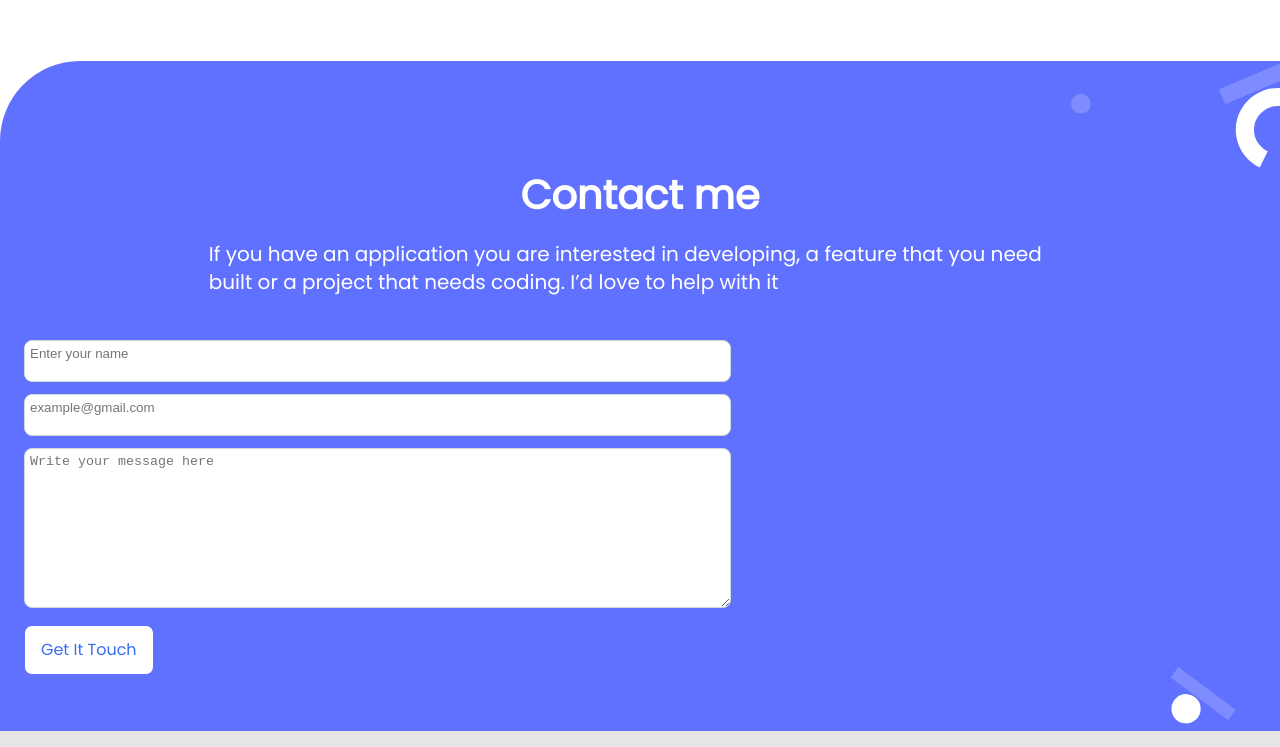
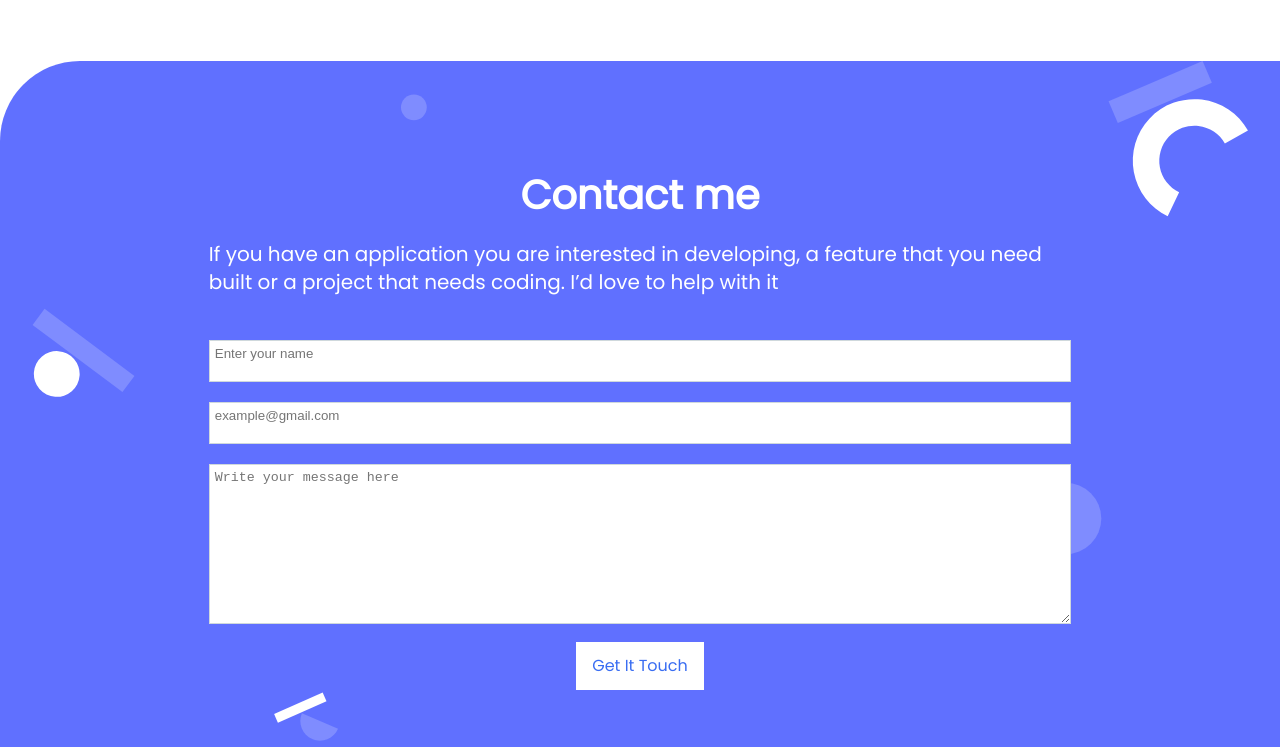
Before and after one commit to chukwuebukaVictor/My-portfolio, a plain HTML site: page index.html in a window 1280 px wide. Shown: the part 3212-3959 px from the top of the page. Drawn offline with Linux system fonts and the light colour scheme.

Commit message:
Add style to my footer
Add styles to my contact elements
Add background image to my contact elements

```diff
--- a/styles.css
+++ b/styles.css
@@ -518,5 +518,31 @@ display: flex;
 align-self: center;
 width: 70%;
 }
+.contact-me{
+  display: flex;
+  align-items: center;
+  background-size: cover;
+  background: #6070ff url(img/desk-footer-bg.svg) 50% no-repeat;
+  background-size: contain;
 
 }
+.contact form{
+  align-self: center;
+  width: 70%;
+  text-align: center;
+}
+
+.btn-body-footer{
+text-align: center;
+border-radius: 0;
+}
+.textfield{
+  margin-bottom: 0.5rem;
+  border-radius: 0;
+}
+.textarea{
+  border-radius: 0;
+}
+
+
+}
```
